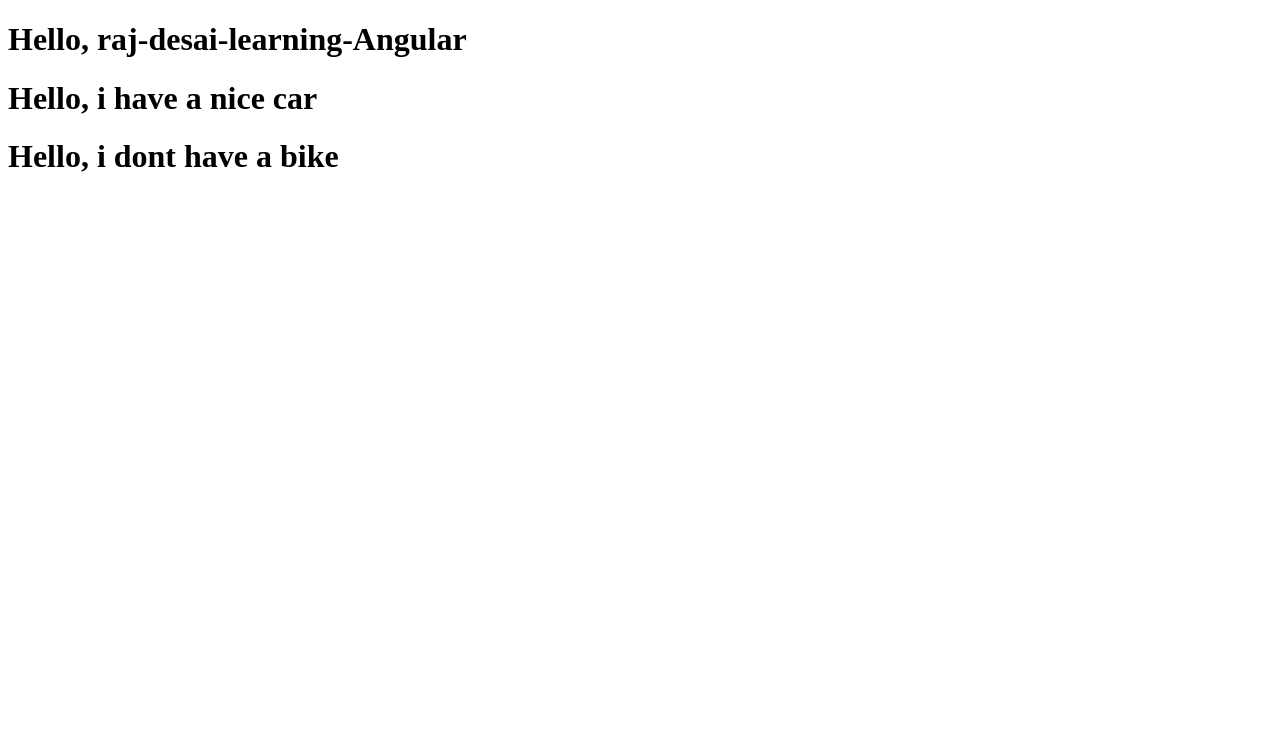
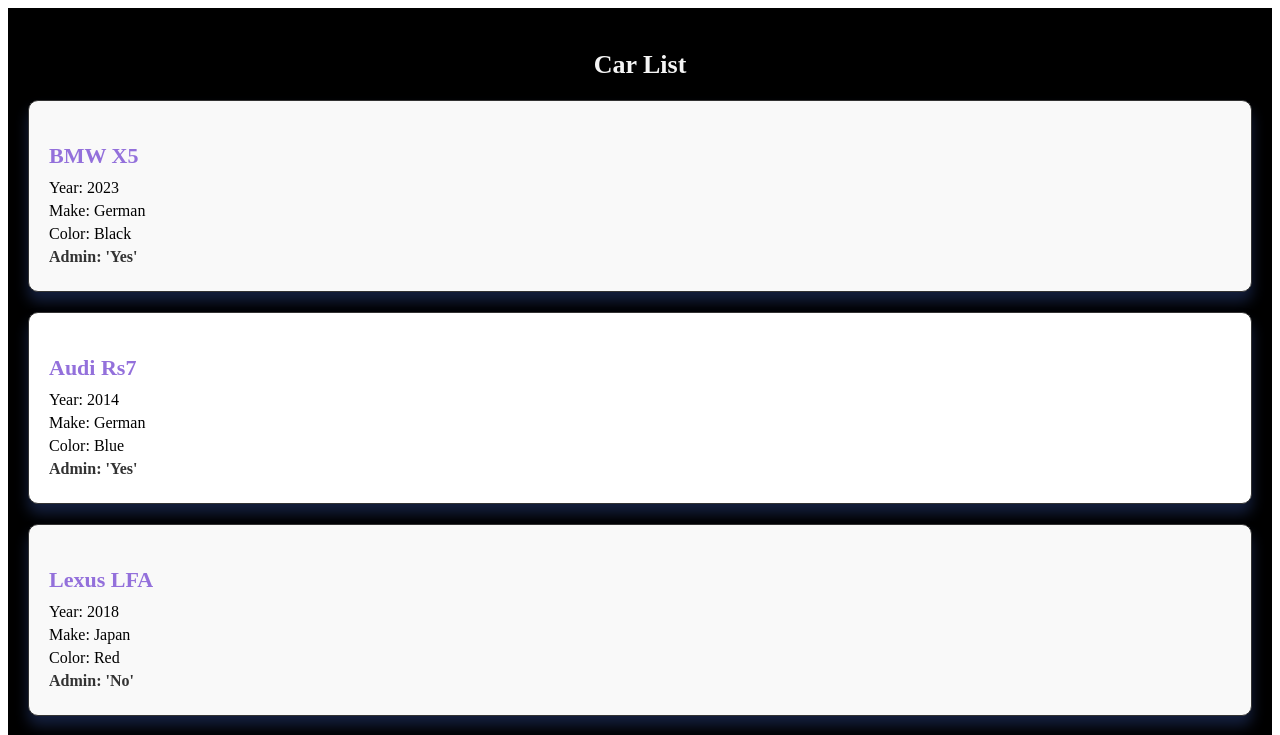
Before and after one commit to rajdesai8969/raj_desai_learning_Angular, an Angular app: page / in a window 1280 px wide. Shown: the top 735 px of the page. Built offline with nearby package versions, Linux system fonts and the light colour scheme.

Commit message:
added the css and completed all the steps

```diff
--- a/src/app/app.component.css
+++ b/src/app/app.component.css
@@ -0,0 +1,48 @@
+:host {
+  display: block;
+  padding: 20px;
+  background-color: black;
+}
+
+h2 {
+  text-align: center;
+  color: whitesmoke;
+  font-size: 26px;
+  margin-bottom: 20px;
+}
+.user-card {
+  background-color: #fff;
+  border-radius: 10px;
+  border: 1px solid #333333;
+  padding: 20px;
+  margin-bottom: 20px;
+  box-shadow: 0px 10px 14px rgba(20%,30% ,60%,40%);
+  transition: box-shadow 0.3s ease;
+}
+
+.user-card:hover {
+  box-shadow: 0px 10px 14px rgba(1, 0, 0, 0.2);
+}
+
+h3 {
+  font-size: 22px;
+  color: mediumpurple;
+  margin-bottom: 10px;
+}
+
+p {
+  font-size: 16px;
+  color: black;
+  margin: 5px 0;
+}
+
+p *ngIf {
+  font-weight: bold;
+}
+p:last-child {
+  color: #333;
+  font-weight: bold;
+}
+.user-card:nth-child(even) {
+  background-color: #f9f9f9;
+}
--- a/src/app/app.component.html
+++ b/src/app/app.component.html
@@ -1,3 +1,13 @@
-<h1>Hello, {{ title }}</h1>
-<h1>Hello, {{ car }}</h1>
-<h1>Hello, {{ bike }}</h1>
+<div class="container">
+<h2>Car List</h2>
+<div *ngFor="let user of carList" class="user-card">
+  <h3>{{ user.Name }} {{ user.Model }}</h3>
+  <p>Year: {{ user.Year}}</p>
+  <p>Make: {{ user.Make }}</p>
+  <p>Color: {{user.Color}}</p>
+  <p *ngIf="user.isAdmin==true">Admin: 'Yes'</p>
+  <p *ngIf="user.isAdmin!=true">Admin: 'No'</p>
+
+  <!-- ternary operator to give user appropriate feedback -->
+</div>
+</div>
--- a/src/app/app.component.ts
+++ b/src/app/app.component.ts
@@ -1,15 +1,25 @@
 import { Component } from '@angular/core';
 import { RouterOutlet } from '@angular/router';
+import {Car} from "../model/Car";
+import {NgForOf, NgIf} from "@angular/common";
 
 @Component({
   selector: 'app-root',
   standalone: true,
-  imports: [RouterOutlet],
+  imports: [RouterOutlet, NgForOf, NgIf],
   templateUrl: './app.component.html',
   styleUrl: './app.component.css'
 })
 export class AppComponent {
   title = 'raj-desai-learning-Angular';
-  car:string='i have a nice car';
-  bike:string='i dont have a bike';
+
+  car1 : Car ={Name : "BMW", Model : "X5" , Color : "Black", Make:"German", Year: 2023, isAdmin : true};
+  car2 : Car ={Name : "Audi", Model : "Rs7" , Color : "Blue", Make:"German", Year: 2014, isAdmin : true};
+  car3 : Car ={Name : "Lexus", Model : "LFA" , Color : "Red", Make:"Japan", Year: 2018, isAdmin : false};
+  car4 : Car ={Name : "Hyundai", Model : "Elantra" , Color : "White", Make:"Korea", Year: 2019, isAdmin : true};
+  car5 : Car ={Name : "Honda", Model : "Civic" , Color : "Green", Make:"Japan", Year: 2021, isAdmin : false};
+  car6 : Car ={Name : "Dodge", Model : "Charger" , Color : "Yellow", Make:"USA", Year: 2020, isAdmin : false};
+
+  carList: Car[]=[this.car1,this.car2,this.car3,this.car4,this.car5,this.car6]
+
 }
```
Also changed, not shown: 1 other file (tests, documents, lock files or other folders).
